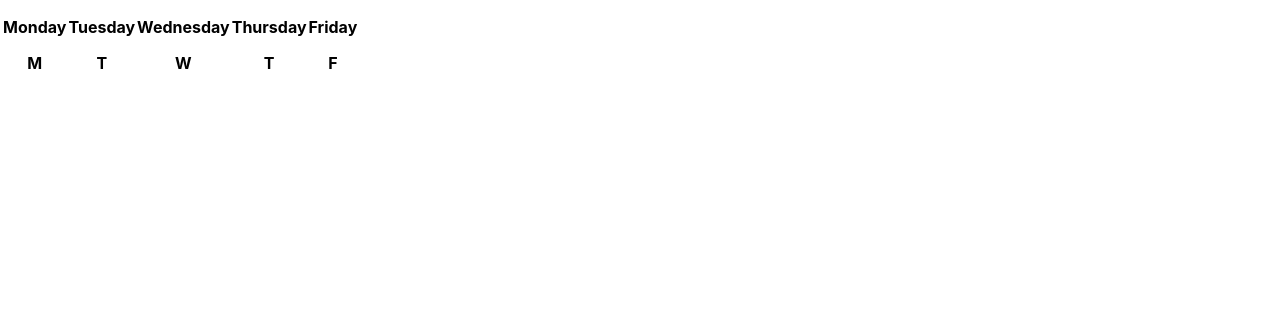
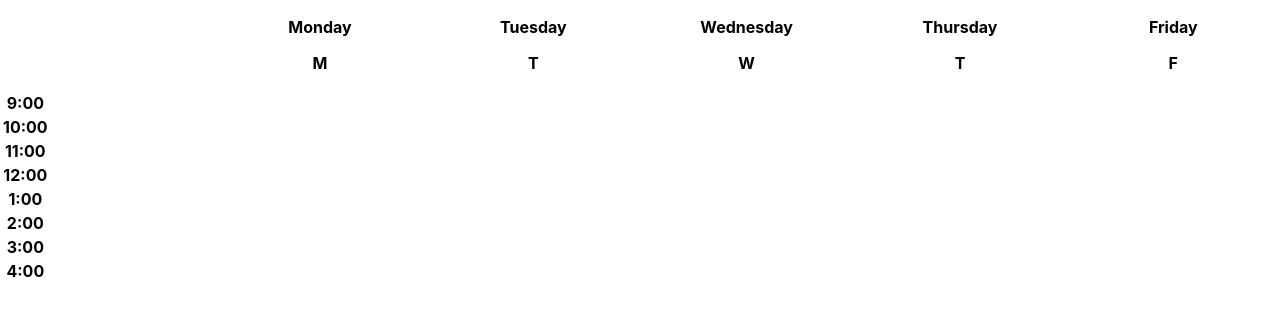
Before and after one commit to alistair-graham/Calendar-Viewer-2000, a React (Create React App) app: page / in a window 1280 px wide. Shown: the top 316 px of the page. Built offline with nearby package versions, Linux system fonts and the light colour scheme.

Commit message:
[Alistair] Added empty table cells

```diff
--- a/src/App.scss
+++ b/src/App.scss
@@ -7,3 +7,7 @@
   display: flex;
   flex-direction: row;
 }
+
+.weekTableCol {
+  flex: 1 1 0;
+}
--- a/src/App.tsx
+++ b/src/App.tsx
@@ -31,6 +31,32 @@ function App() {
             </th>
           </tr>
         </thead>
+        <tbody>
+          <tr>
+            <TableRow hour={9} />
+          </tr>
+          <tr>
+            <TableRow hour={10} />
+          </tr>
+          <tr>
+            <TableRow hour={11} />
+          </tr>
+          <tr>
+            <TableRow hour={12} />
+          </tr>
+          <tr>
+            <TableRow hour={1} />
+          </tr>
+          <tr>
+            <TableRow hour={2} />
+          </tr>
+          <tr>
+            <TableRow hour={3} />
+          </tr>
+          <tr>
+            <TableRow hour={4} />
+          </tr>
+        </tbody>
       </table>
     </div>
   );
--- /dev/null
+++ b/src/Components/TableRow.tsx
@@ -0,0 +1,17 @@
+import React from "react";
+
+const TableRow = (props: {hour: number}) => {
+
+  return (
+    <>
+      <th scope="row">{props.hour}:00</th>
+      <td></td>
+      <td></td>
+      <td></td>
+      <td></td>
+      <td></td>
+    </>
+  );
+};
+
+export default TableRow;
```
